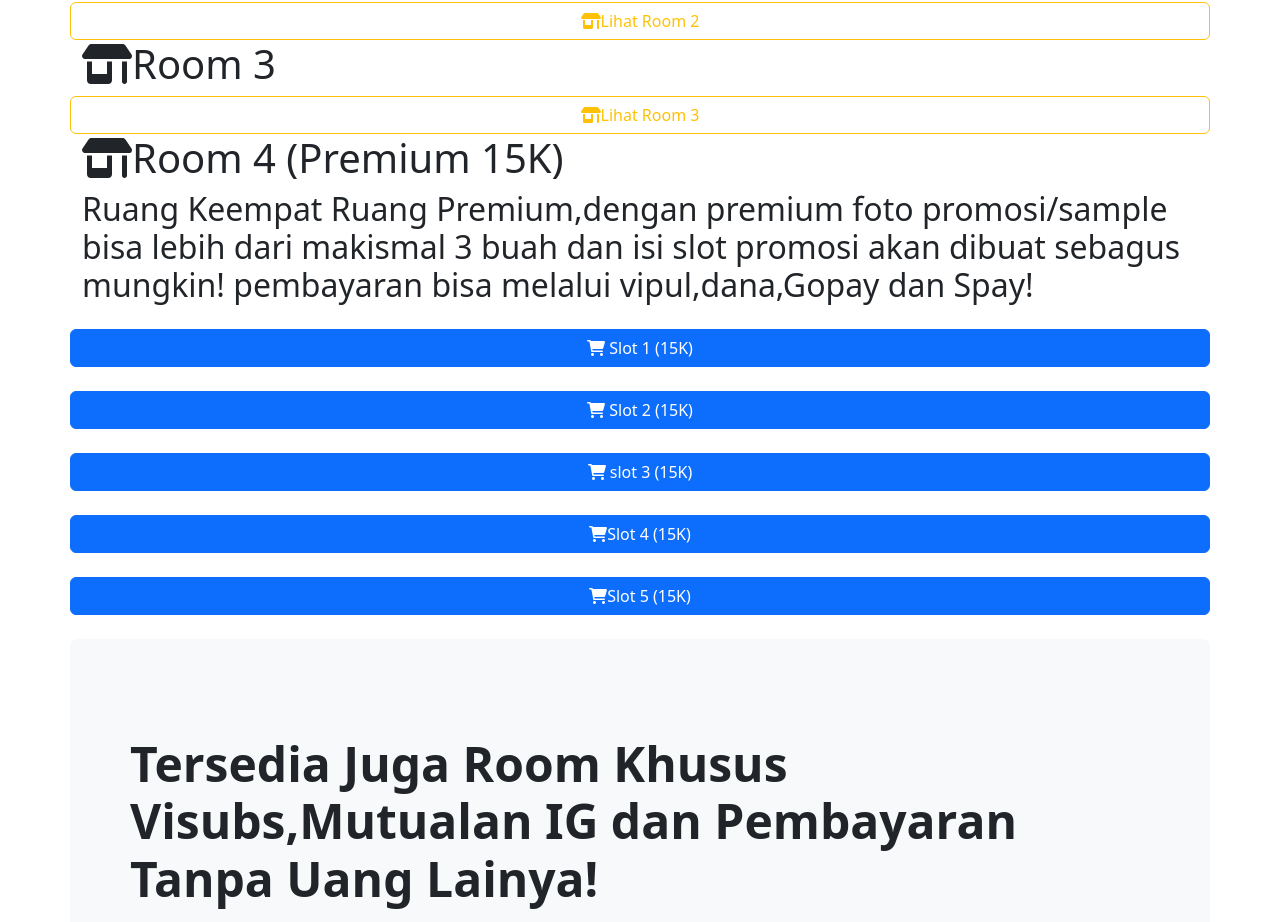
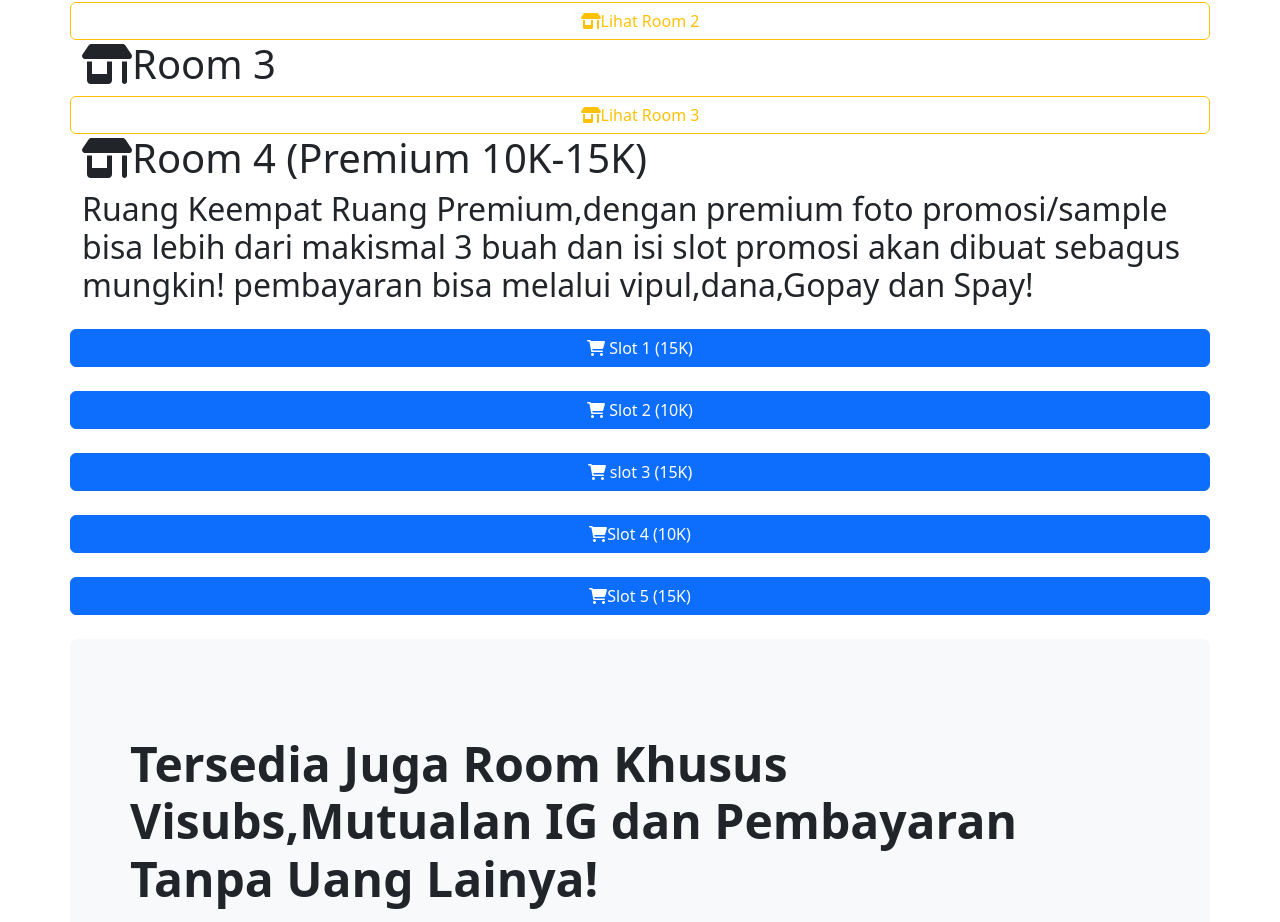
Before and after one commit to ITZAFIF02YT/CommisionInfoIndonesia, a plain HTML site: page index.html in a window 1280 px wide. Shown: the part 2547-3469 px from the top of the page. Drawn offline with Linux system fonts and the light colour scheme.

Commit message:
price changes

```diff
--- a/index.html
+++ b/index.html
@@ -148,15 +148,15 @@
 <a name="" id="" class="btn btn-outline-warning" href="room 2/index Room 2.html" role="button"><i class="fas fa-shop"></i>Lihat Room 2</a>
 <h1><i class="fas fa-shop"></i>Room 3</h1>
 <a name="" id="" class="btn btn-outline-warning" href="room 3/Index Room 3.html" role="button"><i class="fas fa-shop"></i>Lihat Room 3</a>
-<h1><i class="fas fa-shop"></i>Room 4 (Premium 15K)</h1>
+<h1><i class="fas fa-shop"></i>Room 4 (Premium 10K-15K)</h1>
 <h2><p>Ruang Keempat Ruang Premium,dengan premium foto promosi/sample bisa lebih dari makismal 3 buah dan isi slot promosi akan dibuat sebagus mungkin! pembayaran bisa melalui vipul,dana,Gopay dan Spay!</p></h2>
 <a name="" id="" class="btn btn-primary" href="room 4/premium slot.html" role="button"><i class="fas fa-cart-shopping"></i>&nbsp;Slot 1 (15K)</a>
 &nbsp;
-<a name="" id="" class="btn btn-primary" href="room 4/premium slot 2.html" role="button"><i class="fas fa-cart-shopping"></i>&nbsp;Slot 2 (15K)</a>
+<a name="" id="" class="btn btn-primary" href="room 4/premium slot 2.html" role="button"><i class="fas fa-cart-shopping"></i>&nbsp;Slot 2 (10K)</a>
 &nbsp;
 <a name="" id="" class="btn btn-primary" href="room 4/premium slot 3.html" role="button"><i class="fas fa-cart-shopping"></i>&nbsp;slot 3 (15K)</a>
 &nbsp;
-<a name="" id="" class="btn btn-primary" href="room 4/premium slot 4.html" role="button"><i class="fas fa-cart-shopping"></i>Slot 4 (15K)</a>
+<a name="" id="" class="btn btn-primary" href="room 4/premium slot 4.html" role="button"><i class="fas fa-cart-shopping"></i>Slot 4 (10K)</a>
 &nbsp;
 <a name="" id="" class="btn btn-primary" href="room 4/premium slot 5.html" role="button"><i class="fas fa-cart-shopping"></i>Slot 5 (15K)</a>
 &nbsp;
```
